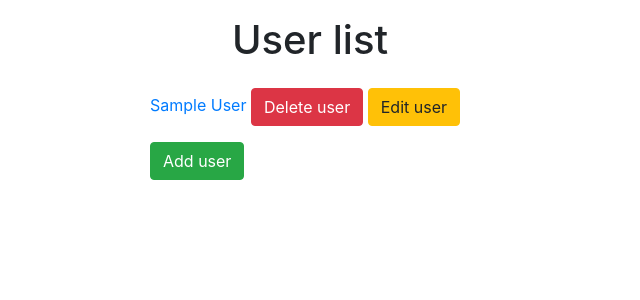
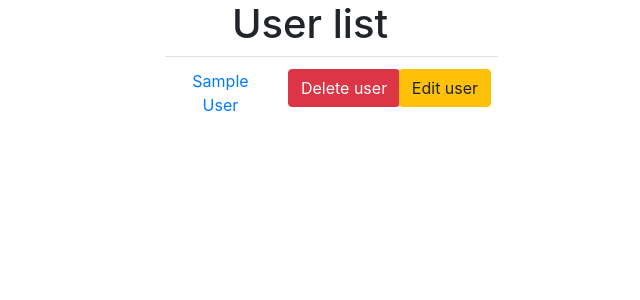
Before and after one commit to serticivan/CarService, a Spring app: template src/main/resources/templates/user_list.html in a window 1280 px wide. Shown: the top 300 px of the page, without its empty margins (330-970 px from the left). Run offline with Thymeleaf, Linux system fonts and the light colour scheme; the template is opened without the code that fills it: most values are stand-ins (such as "Sample title", 1, 10 or a date in 2020); data that the repository does not hold is empty.

Commit message:
updated user_list.html

```diff
--- a/src/main/resources/templates/user_list.html
+++ b/src/main/resources/templates/user_list.html
@@ -4,23 +4,31 @@
 <head>
     <meta charset="UTF-8">
     <title>Title</title>
-    <link rel="stylesheet" href="https://stackpath.bootstrapcdn.com/bootstrap/4.1.0/css/bootstrap.min.css" integrity="sha384-9gVQ4dYFwwWSjIDZnLEWnxCjeSWFphJiwGPXr1jddIhOegiu1FwO5qRGvFXOdJZ4" crossorigin="anonymous">
+    <link rel="stylesheet" href="https://stackpath.bootstrapcdn.com/bootstrap/4.1.0/css/bootstrap.min.css"
+          integrity="sha384-9gVQ4dYFwwWSjIDZnLEWnxCjeSWFphJiwGPXr1jddIhOegiu1FwO5qRGvFXOdJZ4" crossorigin="anonymous">
 </head>
 <body>
-<div class="container col-sm-3 mt-3 text-center">
+
+<div class="container-fluid col-md-3 text-center">
     <h1>User list</h1>
-    <ul class = "list-unstyled">
-        <div class="row mt-3">
-            <li class="mt-2" th:each="user : ${users}" >
-                <a th:href="@{'/user/info/' + ${user.id}}"><span th:text="${user.firstName} + ' ' + ${user.lastName}">User</span></a>
-                <a th:href="'/user/delete/' + ${user.id}"><button class="btn btn-danger" >Delete user</button></a>
-                <a th:href="@{'/user/edit/' + ${user.id}}"><button class="btn btn-warning" >Edit user</button></a>
-            </li>
-        </div>
-        <div class="row mt-3">
-            <a th:href="@{'/user/save/'}"><button class="btn btn-success" >Add user</button></a>
-        <div/>
-    </ul>
+    <table class="table" th:each="user : ${users}">
+        <tbody>
+        <tr class="d-flex">
+            <td class="col-md-4"><a th:href="@{'/user/info/' + ${user.id}}"><span
+                    th:text="${user.firstName} + ' ' + ${user.lastName}">User</span></a>
+            </td>
+            <td class="col-md-4"><a th:href="'/user/delete/' + ${user.id}">
+                <button class="btn btn-danger">Delete user</button>
+            </a>
+            </td>
+            <td class="col-md-4"><a th:href="@{'/user/edit/' + ${user.id}}">
+                <button class="btn btn-warning">Edit user</button>
+            </a>
+            </td>
+        </tr>
+        </tbody>
+    </table>
 </div>
+
 </body>
 </html>
```
